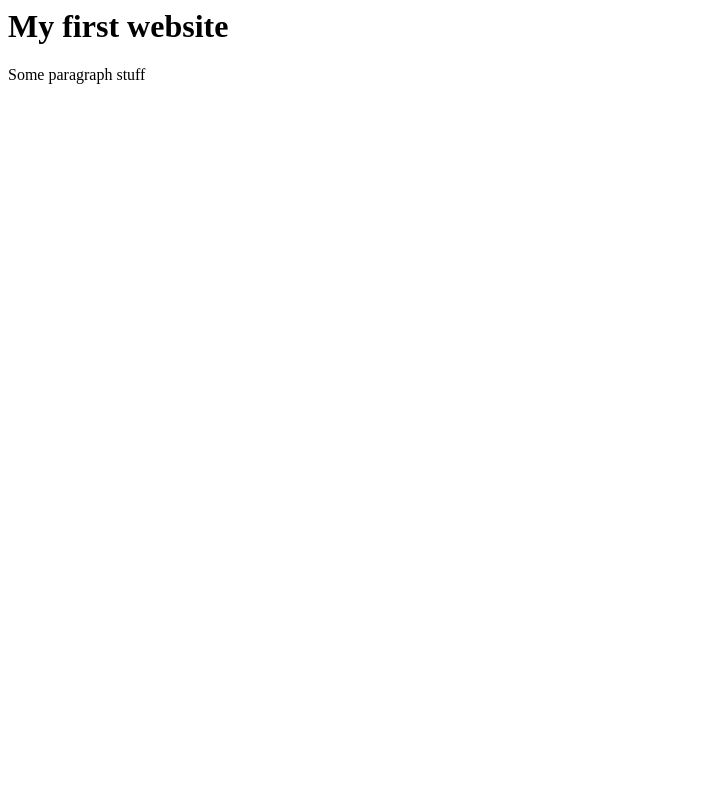
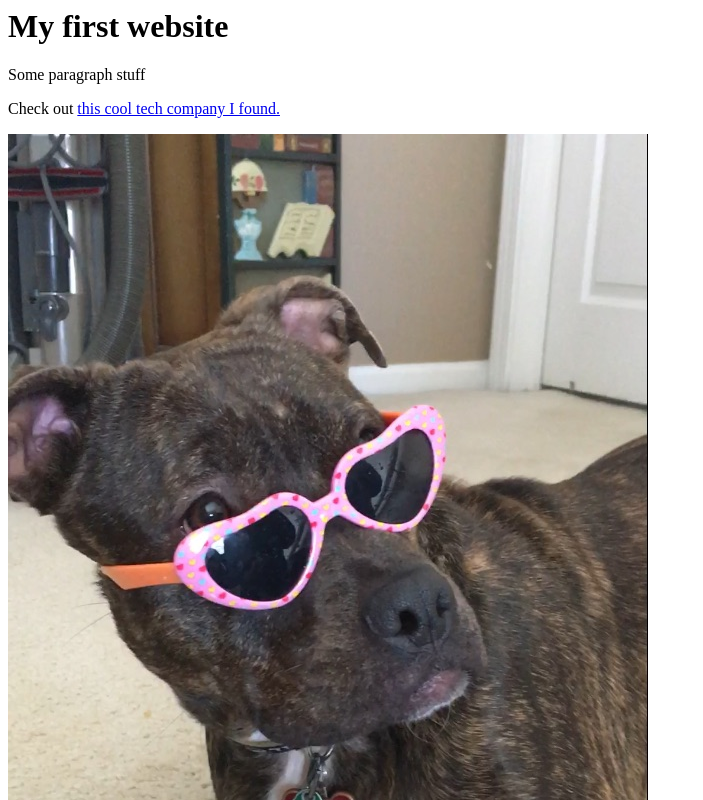
Before and after one commit to J4502-SS19/JulianaTornabene, a plain HTML site: page index.html in a window 1280 px wide. Shown: the top 800 px of the page, without its empty margins (0-703 px from the left). Drawn offline with Linux system fonts and the light colour scheme.

Commit message:
Added image
added image to site

```diff
--- a/index.html
+++ b/index.html
@@ -7,6 +7,9 @@
   <body>
     <h1> My first website</h1>
     <p> Some paragraph stuff </p>
+    <p> Check out <a href="https://www.apple.com/"> this cool tech company I found.</a></p>
+<img src="piper.jpg" alt="Piper in glasses"/>
     </body>
 
+
 </html>
```
Also changed, not shown: piper.jpg (added), 1 other file.
